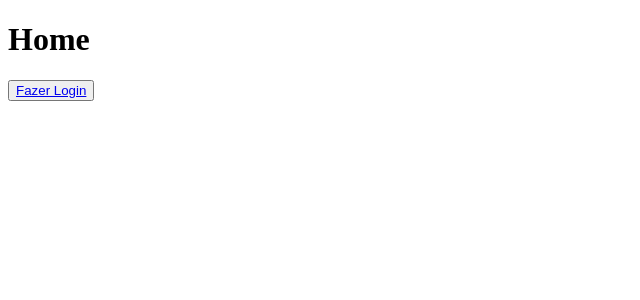
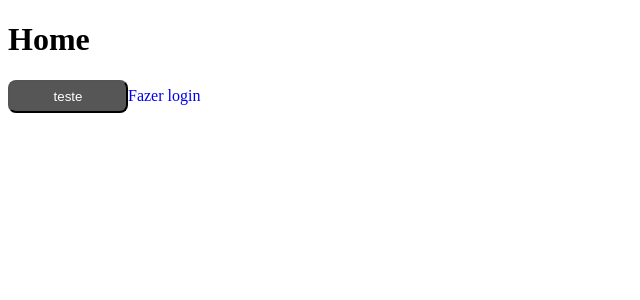
Before and after one commit to DilanLopezN/ImersaoReact, a React (Create React App) app in the folder spa-pages/: page / in a window 1280 px wide. Shown: the top 300 px of the page, without its empty margins (0-640 px from the left). Built offline with nearby package versions, Linux system fonts and the light colour scheme.

Commit message:
styled components and first component

```diff
--- a/spa-pages/package.json
+++ b/spa-pages/package.json
@@ -10,6 +10,7 @@
     "react-dom": "^18.2.0",
     "react-router-dom": "^6.7.0",
     "react-scripts": "5.0.1",
+    "styled-components": "^5.3.6",
     "web-vitals": "^2.1.4"
   },
   "scripts": {
--- /dev/null
+++ b/spa-pages/src/components/Button/index.jsx
@@ -0,0 +1,8 @@
+import { ButtonContainer } from './styles'
+export function Button({ title, variant = 'primary', onClick }) {
+  return (
+    <ButtonContainer variant={variant} onClick={onClick}>
+      {title}
+    </ButtonContainer>
+  )
+}
--- /dev/null
+++ b/spa-pages/src/components/Button/styles.js
@@ -0,0 +1,19 @@
+import styled, { css } from 'styled-components'
+
+export const ButtonContainer = styled.button`
+  background: #565656;
+  border-radius: 8px;
+  min-width: 120px;
+  height: 33px;
+  text-decoration: none;
+  color: white;
+
+  ${({ variant }) =>
+    variant === 'primary' &&
+    css`
+      min-width: 167px;
+      height: 33px;
+
+      background: #e4105d;
+    `}
+`
--- a/spa-pages/src/pages/Home/Home.jsx
+++ b/spa-pages/src/pages/Home/Home.jsx
@@ -1,11 +1,14 @@
 import { Link } from 'react-router-dom'
+import { Button } from '../../components/Button'
 export function Home() {
   return (
     <>
       <h1>Home</h1>
-      <button>
-        <Link to="/login">Fazer Login</Link>
-      </button>
+      <Button title="teste" variant="secondary" />
+
+      <Link to="/login" style={{ textDecoration: 'none' }}>
+        Fazer login
+      </Link>
     </>
   )
 }
```
Also changed, not shown: spa-pages/src/components/Header/index.jsx (added), spa-pages/src/components/Header/styles.js (added), 2 other files (tests, documents, lock files or other folders).
